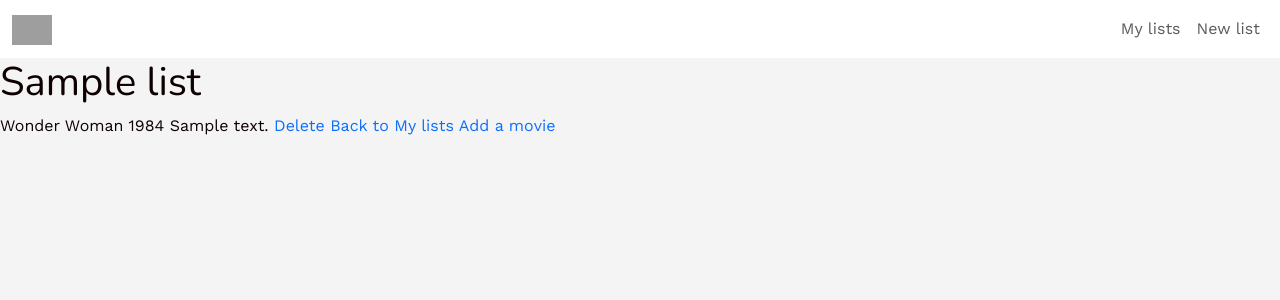
After one commit to MarionRibet/rails-watch-list, a Rails app: page /lists/1 in a window 1280 px wide. The commit adds this page. Shown: the top 300 px of the page. Run offline with Rails 7, Linux system fonts and the light colour scheme; data comes from the database, SQL or seed files in the repository; tables that the repository leaves empty hold one stand-in row (values such as "Sample post"); style sheets or scripts are compiled from the project's sources; parts of the project's set-up code (start-up, migrations or seed data) failed here and were passed over; some libraries are stand-ins or nearby versions; grey boxes are pictures that could not be loaded.

Commit message:
bookmarks added and deleted, started on style for Lists index

```diff
--- a/app/assets/stylesheets/application.scss
+++ b/app/assets/stylesheets/application.scss
@@ -10,3 +10,7 @@
 // Your CSS partials
 @import "components/index";
 @import "pages/index";
+
+a {
+  text-decoration: none !important;
+}
--- /dev/null
+++ b/app/assets/stylesheets/components/_banner.scss
@@ -0,0 +1,22 @@
+.banner {
+  background-size: cover;
+  background-position: center;
+  padding: 150px 0;
+}
+
+.banner h1 {
+  margin: 0;
+  color: white;
+  text-shadow: 1px 1px 3px rgba(0,0,0,0.2);
+  font-size: 32px;
+  font-weight: bold;
+  text-align: center;
+}
+
+.banner p {
+  font-size: 20px;
+  color: white;
+  opacity: .7;
+  text-shadow: 1px 1px 3px rgba(0,0,0,0.2);
+  text-align: center;
+}
--- /dev/null
+++ b/app/assets/stylesheets/components/_button.scss
@@ -0,0 +1,12 @@
+.btn-flat {
+  color: white;
+  padding: 8px 24px;
+  border-radius: 4px;
+  background: #ac754493;
+  transition: background 0.3s ease;
+}
+
+.btn-flat:hover {
+  background: #f4a55f93;
+  color: white;
+}
--- /dev/null
+++ b/app/assets/stylesheets/components/_card.scss
@@ -0,0 +1,14 @@
+.card-category {
+  background-size: cover;
+  background-position: center;
+  height: 180px;
+  display: flex;
+  justify-content: center;
+  align-items: center;
+  color: white;
+  font-size: 24px;
+  font-weight: bold;
+  text-shadow: 1px 1px 3px rgba(0,0,0,0.2);
+  border-radius: 5px;
+  box-shadow: 0 0 15px rgba(0,0,0,0.2);
+}
--- a/app/assets/stylesheets/components/_index.scss
+++ b/app/assets/stylesheets/components/_index.scss
@@ -3,3 +3,6 @@
 @import "avatar";
 @import "form_legend_clear";
 @import "navbar";
+@import "banner";
+@import "card";
+@import "button";
--- a/app/assets/stylesheets/pages/_home.scss
+++ b/app/assets/stylesheets/pages/_home.scss
@@ -1 +1,7 @@
 // Specific CSS for your home-page
+.lists-homepage {
+  display: grid;
+  grid-template-columns: 1fr 1fr 1fr;
+  gap: 16px;
+  margin: 5px;
+}
--- /dev/null
+++ b/app/controllers/lists_controller.rb
@@ -0,0 +1,27 @@
+class ListsController < ApplicationController
+  def index
+    @lists = List.all
+  end
+
+  def show
+    @list = List.find(params[:id])
+  end
+
+  def new
+    @list = List.new
+  end
+
+  def create
+    @list = List.new(list_params)
+    if @list.save
+      redirect_to list_path(@list)
+    else
+      render :new, status: :unprocessable_entity
+    end
+  end
+
+  private
+  def list_params
+    params.require(:list).permit(:name)
+  end
+end
--- /dev/null
+++ b/app/helpers/bookmarks_helper.rb
@@ -0,0 +1,2 @@
+module BookmarksHelper
+end
--- /dev/null
+++ b/app/helpers/lists_helper.rb
@@ -0,0 +1,2 @@
+module ListsHelper
+end
--- a/app/views/layouts/application.html.erb
+++ b/app/views/layouts/application.html.erb
@@ -23,6 +23,28 @@
   </head>
 
   <body>
+    <div class="navbar navbar-expand-sm navbar-light navbar-lewagon">
+      <div class="container-fluid">
+        <%= link_to lists_path, class: "navbar-brand" do %>
+          <%= image_tag "https://img.icons8.com/?size=100&id=iWIGrDlv3r6X&format=png&color=000000" %>
+        <% end %>
+        <button class="navbar-toggler" type="button" data-bs-toggle="collapse" data-bs-target="#navbarSupportedContent" aria-controls="navbarSupportedContent" aria-expanded="false" aria-label="Toggle navigation">
+          <span class="navbar-toggler-icon"></span>
+        </button>
+
+        <div class="collapse navbar-collapse" id="navbarSupportedContent">
+          <ul class="navbar-nav me-auto">
+            <%# if user_signed_in? %>
+              <li class="nav-item active">
+                <%= link_to "My lists", lists_path, class: "nav-link" %>
+              </li>
+              <li class="nav-item">
+                <%= link_to "New list", new_list_path, class: "nav-link" %>
+              </li>
+          </ul>
+        </div>
+      </div>
+    </div>
     <%= yield %>
   </body>
 </html>
--- /dev/null
+++ b/app/views/lists/show.html.erb
@@ -0,0 +1,15 @@
+<h1><%= @list.name %></h1>
+
+<% @list.movies.each do |movie| %>
+  <%= movie.title %>
+  <%# <%= movie.rating %>
+  <% bookmark = Bookmark.find_by(movie_id: movie.id, list_id: @list) %>
+  <%= bookmark.comment %>
+  <%= link_to "Delete", bookmark_path(bookmark), data: {
+    turbo_method: :delete,
+    turbo_confirm: "Are you sure?"
+  } %>
+<% end %>
+<%= link_to "Back to My lists", lists_path %>
+
+<%= link_to "Add a movie", new_list_bookmark_path(@list) %>
--- a/config/routes.rb
+++ b/config/routes.rb
@@ -5,10 +5,16 @@ Rails.application.routes.draw do
   # Can be used by load balancers and uptime monitors to verify that the app is live.
   get "up" => "rails/health#show", as: :rails_health_check
 
-  # Render dynamic PWA files from app/views/pwa/* (remember to link manifest in application.html.erb)
-  # get "manifest" => "rails/pwa#manifest", as: :pwa_manifest
-  # get "service-worker" => "rails/pwa#service_worker", as: :pwa_service_worker
+  # Un utilisateur peut voir toutes les listes
+  # GET "lists"
+  resources :lists, only: [ :index, :show, :new, :create ] do
+    resources :bookmarks, only: [ :new, :create ]
+  end
+  resources :bookmarks, only: [ :destroy ]
+  # Un utilisateur peut voir les détails d’une liste donnée et son nom
+  # GET "lists/42"
+  # Un utilisateur peut créer une nouvelle liste
+  # GET "lists/new"
+  # POST "lists"
 
-  # Defines the root path route ("/")
-  # root "posts#index"
 end
```
Also changed, not shown: app/controllers/bookmarks_controller.rb (added, +28 -0 lines), app/views/bookmarks/new.html.erb (added, +9 -0 lines), app/views/lists/index.html.erb (added, +22 -0 lines), app/views/lists/new.html.erb (added, +8 -0 lines), db/seeds.rb (+24 -9 lines).
